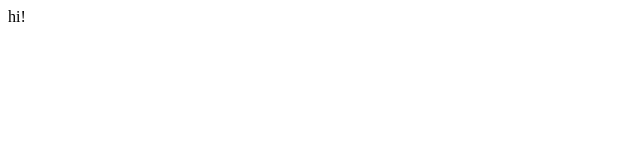
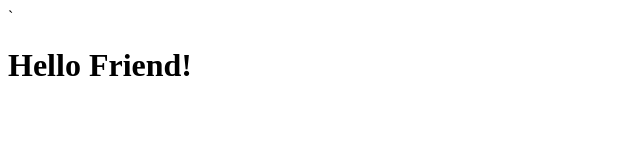
Before and after one commit to kasrajh/MyProject, a plain HTML site: page about.html in a window 1280 px wide. Shown: the whole page, without its empty margins (0-640 px from the left). Drawn offline with Linux system fonts and the light colour scheme.

Commit message:
Bug Fixed

```diff
--- a/about.html
+++ b/about.html
@@ -8,7 +8,7 @@
 </head>
 
 <body>
-    hi!
+    ` <h1>Hello Friend!</h1>
 </body>
 
 </html>
```
